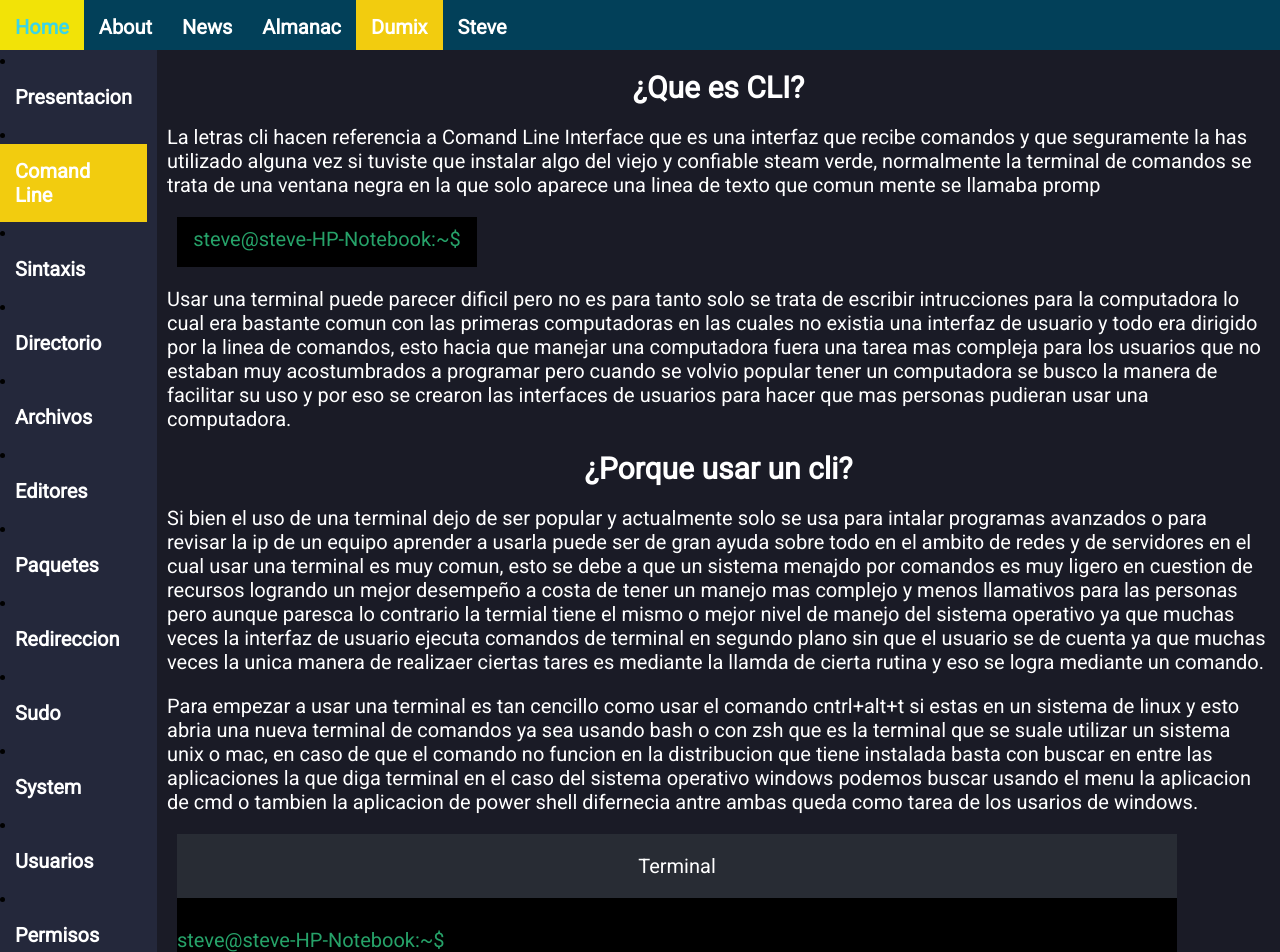
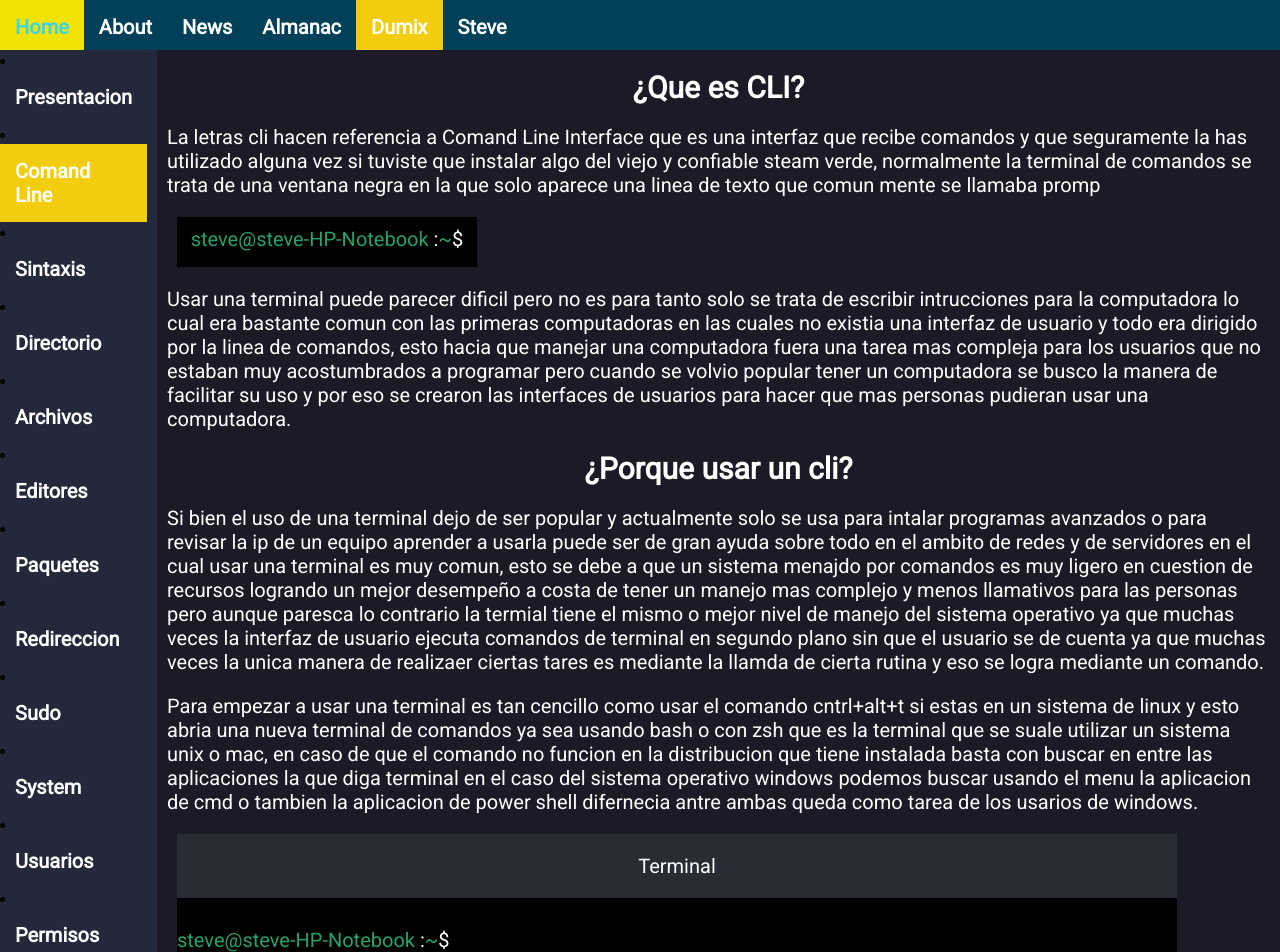
Before and after one commit to SteveBartmoss/steveapp, a React (Create React App) app: page /dumix/linux1/comandline in a window 1280 px wide. Shown: the top 952 px of the page. Built offline with nearby package versions, Linux system fonts and the light colour scheme.

Commit message:
add tag spam for the style of promp, add div whit the classname center for center h1

```diff
--- a/src/dumix/Linux1/pages/Cli.jsx
+++ b/src/dumix/Linux1/pages/Cli.jsx
@@ -4,9 +4,9 @@ function Cli(){
     return(
         <div className="div-curso">
 
-            <center>
+            <div className="center">
                 <h1 className="title1">¿Que es CLI?</h1>
-            </center>
+            </div>
 
 
             <p className="Content">La letras cli hacen referencia a Comand Line Interface que es una interfaz que
@@ -15,7 +15,7 @@ function Cli(){
             aparece una linea de texto que comun mente se llamaba promp</p>
 
             <div className="bash">
-                <p className="promp">steve@steve-HP-Notebook:~$</p>
+                <p className="promp">steve@steve-HP-Notebook <span className="Content">:</span>~<span className="Content">$</span></p>
             </div>
 
             <p className="Content">Usar una terminal puede parecer dificil pero no es para tanto solo se trata de
@@ -26,9 +26,9 @@ function Cli(){
             se crearon las interfaces de usuarios para hacer que mas personas pudieran usar una computadora.
             </p>
 
-            <center>
+            <div className="center">
                 <h1 className="title1">¿Porque usar un cli?</h1>
-            </center>
+            </div>
 
 
             <p className="Content">Si bien el uso de una terminal dejo de ser popular y actualmente solo se usa para
@@ -57,7 +57,7 @@ function Cli(){
                     </center>
                 </div>
                 <div className="body-cli">
-                    <p className="promp">steve@steve-HP-Notebook:~$</p>
+                    <p className="promp">steve@steve-HP-Notebook <span className="Content">:</span>~<span className="Content">$</span></p>
                 </div>
             </div>
 
```
